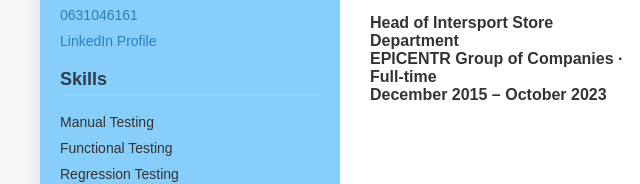
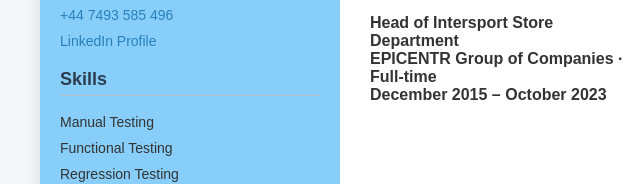
Before and after one commit to Yurajans/resume, a plain HTML site: page index.html in a window 1280 px wide. Shown: the part 598-782 px from the top of the page, 0-640 px from the left. Drawn offline with Linux system fonts and the light colour scheme.

Commit message:
Update index.html

```diff
--- a/index.html
+++ b/index.html
@@ -147,7 +147,7 @@
       <h3>Contact</h3>
       <ul>
         <li><a href="mailto:yuriipiasetskyi1985@gmail.com">yuriipiasetskyi1985@gmail.com</a></li>
-        <li><a href="tel:0631046161">0631046161</a></li>
+        <li><a href="tel:+44 7493 585 496">+44 7493 585 496</a></li>
         <li><a href="https://www.linkedin.com/in/yurii-p-6a5255229" target="_blank">LinkedIn Profile</a></li>
       </ul>
 
```
